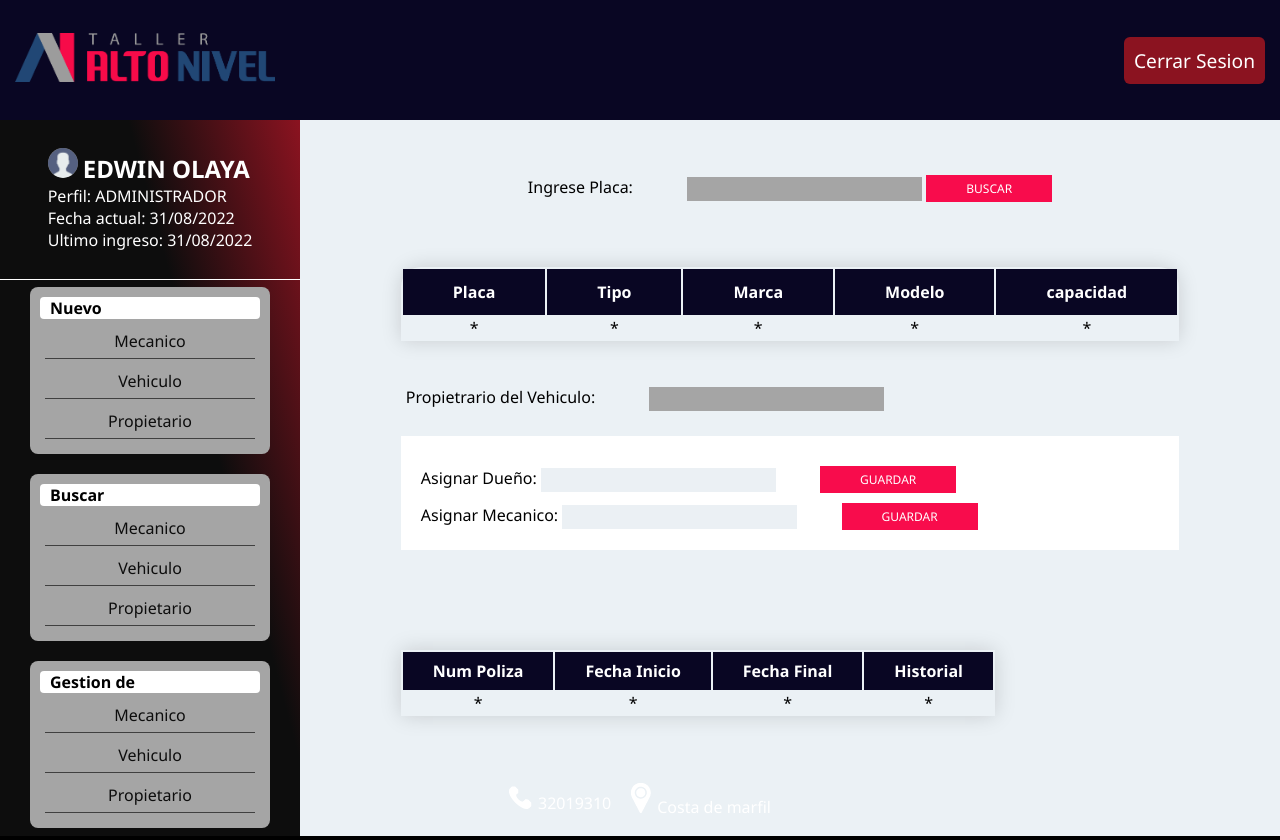
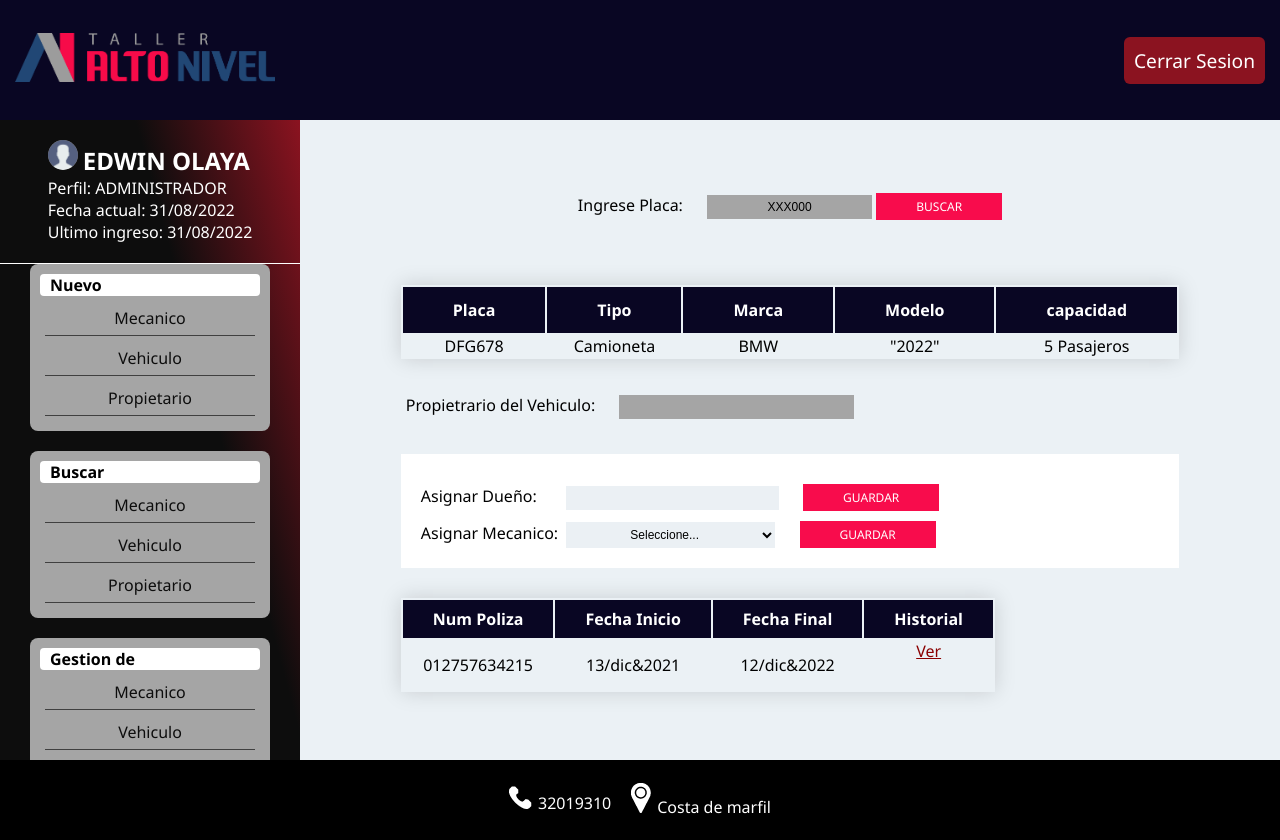
Before and after one commit to sedangroup/taller-confiable, an ASP.NET Core app: page /Auxiliar/EditarVehiculo in a window 1280 px wide. Run offline with ASP.NET Core 8, Linux system fonts and the light colour scheme.

Commit message:
Vista Editar Vehiculo 30%

```diff
--- a/proyecto-taller-alto-nivel/proyecto-taller-alto-nivel/Views/Auxiliar/EditarVehiculo.cshtml
+++ b/proyecto-taller-alto-nivel/proyecto-taller-alto-nivel/Views/Auxiliar/EditarVehiculo.cshtml
@@ -6,24 +6,22 @@
 <div class="containerEditar">
 
     <div class="ContainerDatos">
+
         <form class="formEditarVehiculo">
 
             <div class="containerBuscarPlaca">
-
                 <label for="License">
                     Ingrese Placa:
-                    <input type="text" id="License" name="License" class="cajaTexto2">
+                    <input type="text" id="License" name="License" class="cajaTextoPlaca" value="XXX000">
                     <input type="button" value="BUSCAR" class="botonBuscar">
-
                 </label>
             </div>
 
             <div class=ContainerTablaDatosVehiculo>
                 <table class="tablaVehiculo">
-
                     <thead>
                         <tr>
-                            <th class="cabeceroIzq">Placa</th>
+                            <th>Placa</th>
                             <th>Tipo</th>
                             <th>Marca</th>
                             <th>Modelo</th>
@@ -33,56 +31,48 @@
 
                     <tbody>
                         <tr>
-                            <td>*</td>
-                            <td>*</td>
-                            <td>*</td>
-                            <td>*</td>
-                            <td>*</td>
+                            <td>DFG678</td>
+                            <td>Camioneta</td>
+                            <td>BMW</td>
+                            <td>"2022"</td>
+                            <td>5 Pasajeros</td>
                         </tr>
                     </tbody>
                 </table>
             </div>
 
             <div class="ContainerPropietarioVehiculo">
-
-
                 <div class="containerPropietario">
-
                     <label for="License">
                         Propietrario del Vehiculo:
-                        <input type="text" id="Id_Owner" name="Owner" class="cajaTexto2">
-
+                        <input type="text" id="Id_Owner" name="Owner" class="cajaTextoProp">
                     </label>
                 </div>
-
-
             </div>
 
             <div class="ContainerAsignacionesVehiculo">
-
-
                 <div class="containerAsignacion">
-
                     <label for="Owner">
                         Asignar Dueño:
-                        <input type="text" id="Owner" name="Owner" class="cajaTexto">
+                        <input type="text" id="Owner" name="Owner" class="cajaTextoOwner">
                         <input type="button" value="GUARDAR" class="botonGuardar">
-
                     </label>
-
                     <label for="Mechanic">
                         Asignar Mecanico:
-                        <input type="text" id="Mechanic" name="Mechanic" class="cajaTexto">
+                        <select class="cajaTextoSelect">
+                            <option>Seleccione...</option>
+                            <option>Mecanico 1</option>
+                            <option>Mecanico 2</option>
+                            <option>Mecanico 3</option>
+                            <option>Mecanico 4</option>
+                        </select>
                         <input type="button" value="GUARDAR" class="botonGuardar">
-
                     </label>
                 </div>
-
             </div>
 
             <div class="containerTablaSoat">
                 <table class="tablaSoat">
-
                     <thead>
                         <tr>
                             <th>Num Poliza</th>
@@ -94,11 +84,11 @@
 
                     <tbody>
                         <tr>
-                            <td>*</td>
-                            <td>*</td>
-                            <td>*</td>
-                            <td>*</td>
-                        </tr>
+                            <td>012757634215</td>
+                            <td>13/dic&2021</td>
+                            <td>12/dic&2022</td>
+                            <td class="nav"><a href="#">Ver</a></td>
+                            </tr>
                     </tbody>
                 </table>
             </div>
--- a/proyecto-taller-alto-nivel/proyecto-taller-alto-nivel/wwwroot/css/auxiliar/EditarVehiculo.css
+++ b/proyecto-taller-alto-nivel/proyecto-taller-alto-nivel/wwwroot/css/auxiliar/EditarVehiculo.css
@@ -7,33 +7,15 @@
     margin-top: 20px;
 }
 
-.containerAsignacion {
-    height: 100%;
-    display: flex;
-    flex-direction: column;
-    background: white;
-    box-sizing: border-box;
+.cajaTextoPlaca {
+    font-family: sans-serif;
     padding: 5px;
-}
-
-.containerPropietario {
-    height: 100%;
-    display: flex;
-    flex-direction: column;
-    box-sizing: border-box;
-    padding: 5px;
-    margin-top: 40px;
-    margin-left: 0px;
-}
-
-.containerAsignacion {
-    height: 100%;
-    display: flex;
-    flex-direction: column;
-    background: white;
-    box-sizing: border-box;
-    padding: 20px;
-    margin-top: 20px;
+    font-size: 12px;
+    font-weight: 400;
+    background: #A5A5A5;
+    border: 0px;
+    margin-left: 20px;
+    text-align: center;
 }
 
 .botonBuscar {
@@ -48,42 +30,9 @@
     margin-top: 10px;
 }
 
-.botonGuardar {
-    background-color: #f80c4c;
-    border: none;
-    color: white;
-    padding: 5px 40px;
-    text-align: center;
-    text-decoration: none;
-    display: inline-block;
-    font-size: 12px;
-    margin-top: 10px;
-}
-
-.cajaTexto {
-    font-family: sans-serif;
-    padding: 5px 40px;
-    font-size: 12px;
-    font-weight: 400;
-    background: #ebf0f4;
-    border: 0px;
-    margin-right: 40px;
-}
-
-.cajaTexto2 {
-    font-family: sans-serif;
-    padding: 5px 40px;
-    font-size: 12px;
-    font-weight: 400;
-    background: #A5A5A5;
-    border: 0px;
-    margin-left: 50px;
-}
-
 .tablaVehiculo {
     border-collapse: separate;
-    border-top-left-radius: 20px;
-    border-top-right-radius: 20px;
+
     margin-top: 60px;
     font-size: 1em;
     font-family: sans-serif;
@@ -95,6 +44,8 @@
         background-color: #090623;
         color: #ffffff;
         text-align: center;
+        border-top-left-radius: 10px;
+        border-top-right-radius: 10px;
     }
 
 
@@ -111,9 +62,75 @@
             background-color: #f3f3f3;
         }
 
+.containerPropietario {
+    height: 100%;
+    display: flex;
+    flex-direction: column;
+    box-sizing: border-box;
+    padding: 5px;
+    margin-top: 30px;
+    margin-left: 0px;
+}
+
+.cajaTextoProp {
+    font-family: sans-serif;
+    padding: 5px 40px;
+    font-size: 12px;
+    font-weight: 400;
+    background: #A5A5A5;
+    border: 0px;
+    margin-left: 20px;
+    min-width: 40px;
+}
+
+.containerAsignacion {
+    height: 100%;
+    display: flex;
+    flex-direction: column;
+    background: white;
+    box-sizing: border-box;
+    padding: 20px;
+    margin-top: 30px;
+}
+
+.cajaTextoOwner {
+    font-family: sans-serif;
+    padding: 5px 29px;
+    font-size: 12px;
+    font-weight: 400;
+    background: #ebf0f4;
+    border: 0px;
+    margin-left: 25px;
+}
+
+.botonGuardar {
+    background-color: #f80c4c;
+    border: none;
+    color: white;
+    padding: 5px 40px;
+    text-align: center;
+    text-decoration: none;
+    display: inline-block;
+    font-size: 12px;
+    margin-top: 10px;
+    margin-left: 20px;
+}
+
+
+.cajaTextoSelect {
+    font-family: sans-serif;
+    padding: 5px 60px;
+    font-size: 12px;
+    font-weight: 400;
+    background: #ebf0f4;
+    border: 0px;
+    margin-left: 4px;
+    min-width: 50px;
+}
+
 .tablaSoat {
     border-collapse: separate;
-    margin: 100px 0;
+    margin: 30px 0;
     font-size: 1em;
     font-family: sans-serif;
     min-width: 450px;
@@ -138,3 +155,10 @@
         .tablaSoat tbody tr:nth-of-type(even) {
             background-color: #f3f3f3;
         }
+
+.nav a {
+    width: 100px;
+    height: 50px;
+    display: inline-block;
+    color: darkred;
+}
```
Also changed, not shown: 2 other files.
